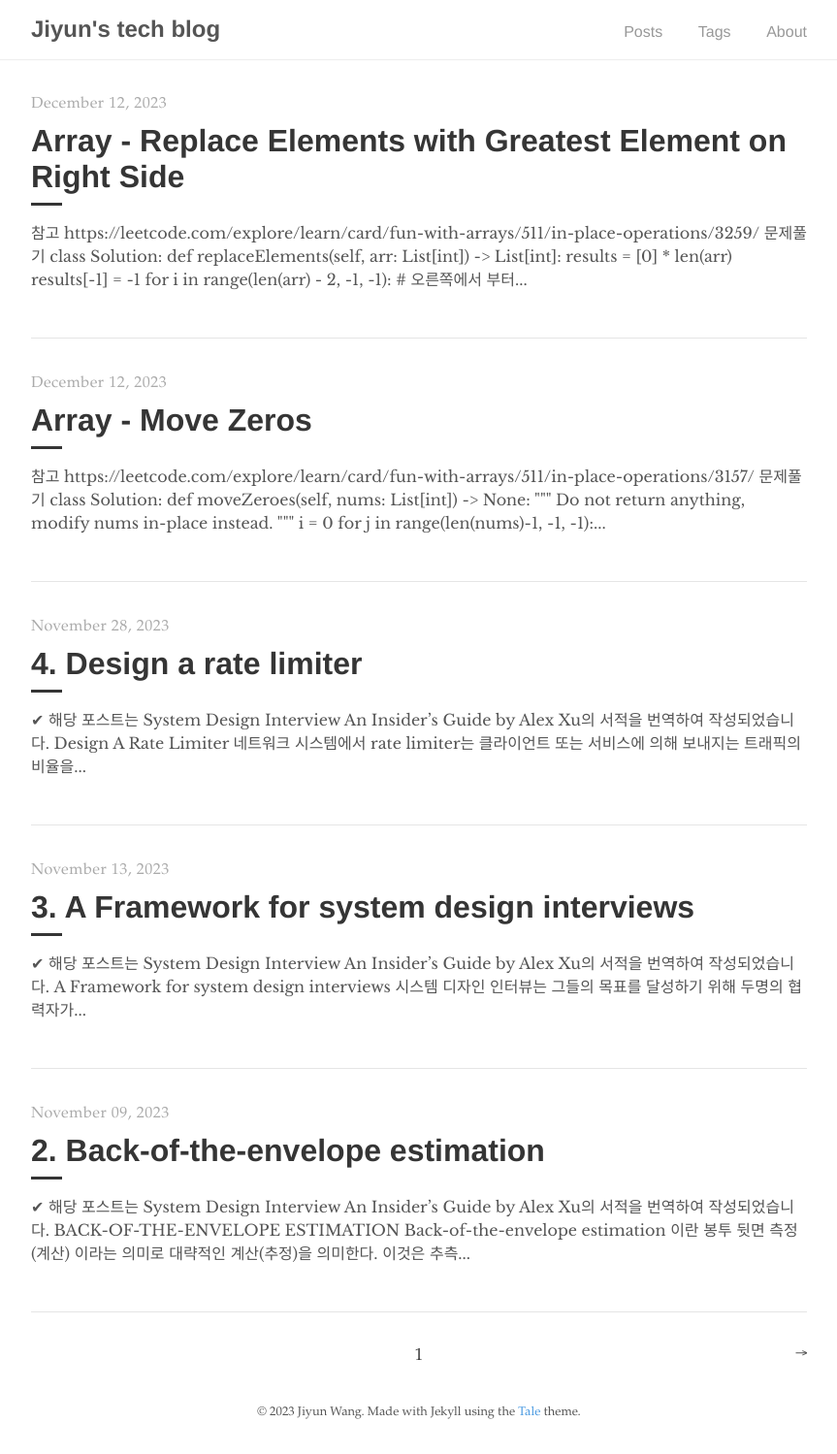
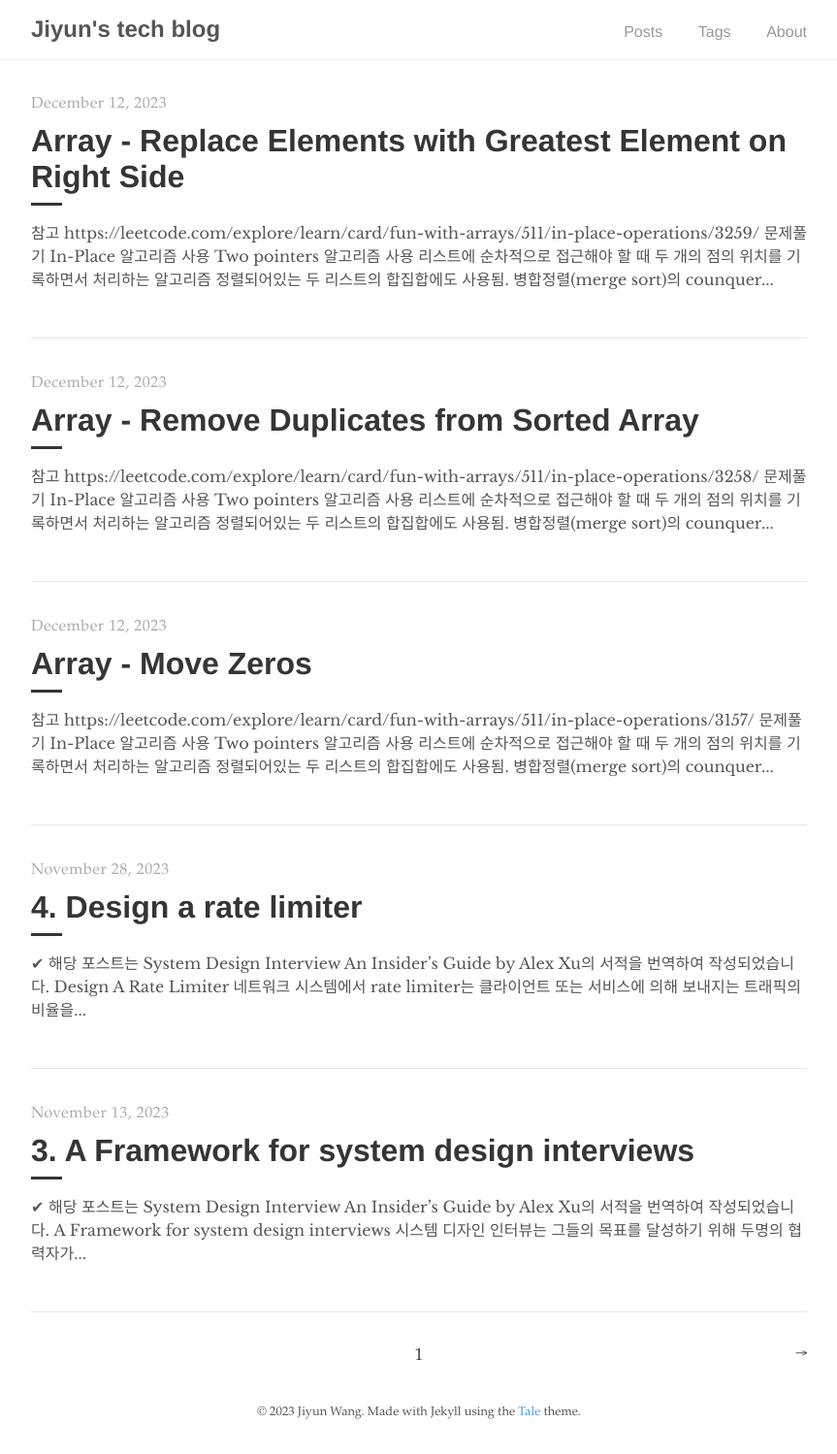
Before and after one commit to jiyunbb/Jiyun-Wang7.github.io, a Jekyll site: the page built from index.html, in a window 1280 px wide. Shown: the whole page at 97% size, without its empty margins (208-1071 px from the left). Built offline with Jekyll 4.4.1, drawn with Linux system fonts in a browser that asks for light colours; the list of posts is cut into pages by our own code.

Commit message:
문제풀이 11번 추가

````diff
--- a/_posts/2023-12-12-array-Move-Zeros.md
+++ b/_posts/2023-12-12-array-Move-Zeros.md
@@ -14,6 +14,11 @@ tags: [algorithm, data-structure]
 ---
 
 ![Move Zeros](/assets/array/12.png)
+1. [In-Place 알고리즘](https://en.wikipedia.org/wiki/In-place_algorithm) 사용
+2. Two pointers 알고리즘 사용
+   - 리스트에 순차적으로 접근해야 할 때 두 개의 점의 위치를 기록하면서 처리하는 알고리즘
+정렬되어있는 두 리스트의 합집합에도 사용됨.
+   - 병합정렬(merge sort)의 counquer 영역의 기초가 되기도 함.
 
 ```python
 
--- /dev/null
+++ b/_posts/2023-12-12-array-Remove-Duplicates-from-Sorted-Array.md
@@ -0,0 +1,35 @@
+---
+author: Jiyun Wang
+layout: post
+title: Array - Remove Duplicates from Sorted Array
+tags: [algorithm, data-structure]
+---
+
+## 참고
+---
+[https://leetcode.com/explore/learn/card/fun-with-arrays/511/in-place-operations/3258/](https://leetcode.com/explore/learn/card/fun-with-arrays/511/in-place-operations/3258/)
+<br><br>
+
+## 문제풀기
+---
+
+![Remove Duplicates from Sorted Array](/assets/array/11.png)
+1. [In-Place 알고리즘](https://en.wikipedia.org/wiki/In-place_algorithm) 사용
+2. Two pointers 알고리즘 사용
+   - 리스트에 순차적으로 접근해야 할 때 두 개의 점의 위치를 기록하면서 처리하는 알고리즘
+정렬되어있는 두 리스트의 합집합에도 사용됨.
+   - 병합정렬(merge sort)의 counquer 영역의 기초가 되기도 함.
+
+```python
+
+class Solution:
+    def removeDuplicates(self, nums: List[int]) -> int:
+        i = 0
+        for j in range(1, len(nums)):
+            if nums[i] != nums[j]:
+                i += 1
+                nums[i] = nums[j]
+
+        return i+1
+
+```
--- a/_posts/2023-12-12-array-Replace-Elements-with-Greatest-Element-on-Right-side.md
+++ b/_posts/2023-12-12-array-Replace-Elements-with-Greatest-Element-on-Right-side.md
@@ -14,6 +14,11 @@ tags: [algorithm, data-structure]
 ---
 
 ![Replace Elements with Greatest Element on Right Side](/assets/array/10.png)
+1. [In-Place 알고리즘](https://en.wikipedia.org/wiki/In-place_algorithm) 사용
+2. Two pointers 알고리즘 사용
+   - 리스트에 순차적으로 접근해야 할 때 두 개의 점의 위치를 기록하면서 처리하는 알고리즘
+정렬되어있는 두 리스트의 합집합에도 사용됨.
+   - 병합정렬(merge sort)의 counquer 영역의 기초가 되기도 함.
 
 ```python
 
````
Also changed, not shown: assets/array/11.png (added).
